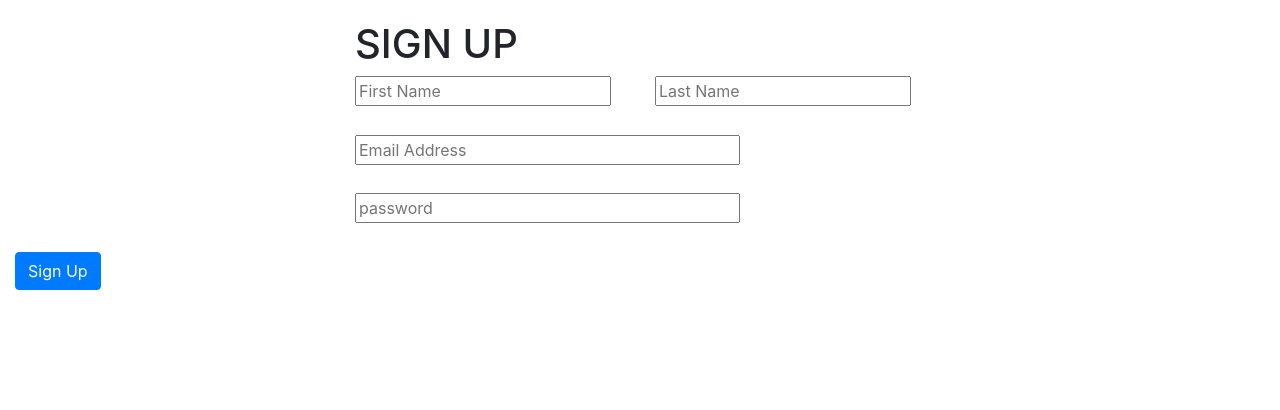
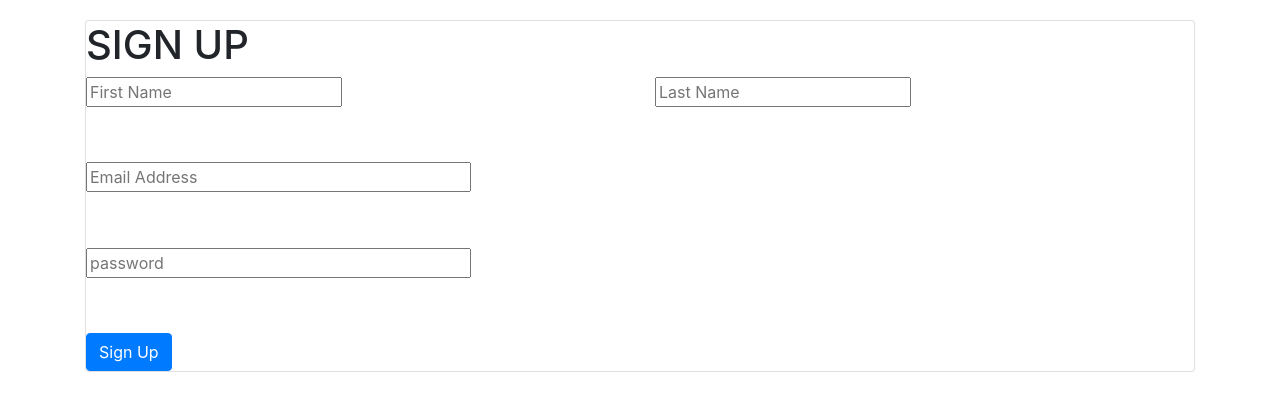
Before and after one commit to AnjaliKevadiya/phone-eats-first, a React (Create React App) app in the folder client/: page /signup in a window 1280 px wide. Shown: the top 410 px of the page. Built offline with nearby package versions, Linux system fonts and the light colour scheme.

Commit message:
cerated a card component for the signup page

```diff
--- a/client/src/components/SignUpForm/index.js
+++ b/client/src/components/SignUpForm/index.js
@@ -4,6 +4,12 @@ import "./style.css";
 export function Container(props) {
     return (
         <div className="container">{props.children}</div>
+    );
+}
+
+export function Card(props) {
+    return (
+        <div className="card">{props.children}</div>
     );
 }
 
--- a/client/src/components/SignUpForm/style.css
+++ b/client/src/components/SignUpForm/style.css
@@ -1,9 +1,11 @@
-div.container {
+container {
     position: relative;
     max-width: 600px;
     backgroud-color: white;
     border-radius: 4px;
 }
+
+
 
 input#email {
     margin-top: 5%;
--- a/client/src/pages/signUp.js
+++ b/client/src/pages/signUp.js
@@ -1,6 +1,7 @@
 import React, { useEffect, useState } from "react";
 import {
   Container,
+  Card,
   Row,
   Form,
   FirstNameInput,
@@ -46,6 +47,7 @@ function SignUp() {
   return (
     <div>
       <Container>
+        <Card>
           <Row>
             <Form>
               <h1>SIGN UP</h1>
@@ -59,10 +61,13 @@ function SignUp() {
               <Row>
                 <PasswordInput onChange={handleInputChange} name="password" />
               </Row>
+              <Row>
+                <SignUpBtn onClick={handleFormSubmit} />
+              </Row>
             </Form>
           </Row>
+        </Card>
       </Container>
-      <SignUpBtn onClick={handleFormSubmit} />
     </div>
   );
 }
```
Lines whose indentation alone changed are shown as unchanged.
